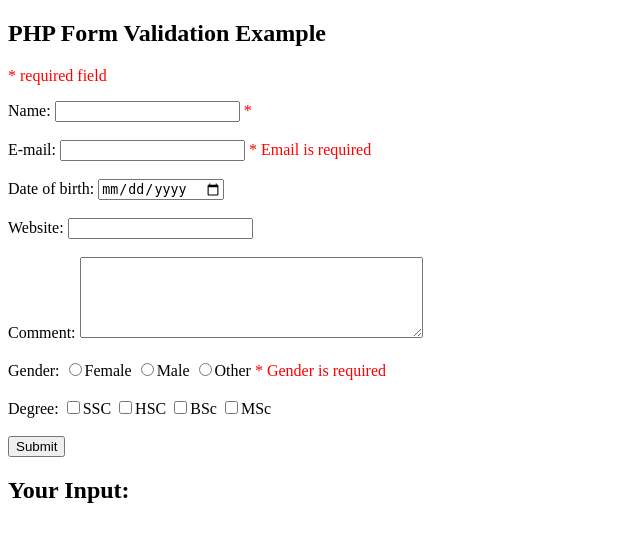
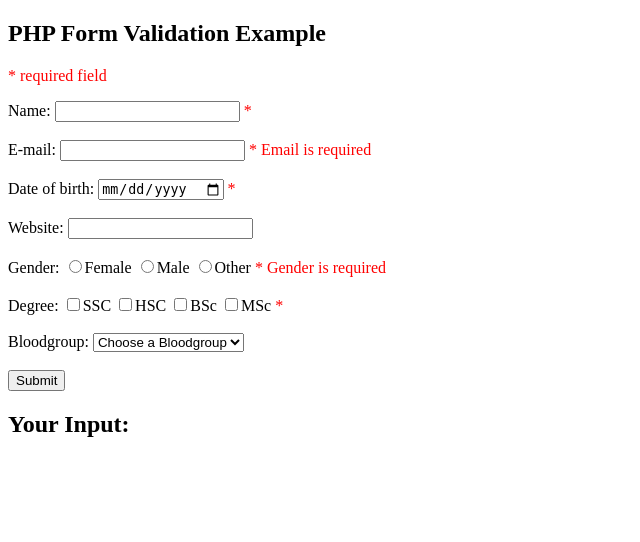
Before and after one commit to LowkeyAsian/Webtech-G, a PHP site: page /labtask_2.php in a window 1280 px wide. Shown: the top 542 px of the page, without its empty margins (0-640 px from the left). Run offline with PHP 8.4, Linux system fonts and the light colour scheme; data that the repository does not hold is empty.

Commit message:
updated labtask 2 .

```diff
--- a/labtask2/labtask_2.php
+++ b/labtask2/labtask_2.php
@@ -9,8 +9,8 @@
 
 <?php
 // define variables and set to empty values
-$nameErr = $emailErr = $genderErr = $websiteErr = "";
-$name = $email = $gender =$DOB= $comment = $website =$Degree= "";
+$nameErr = $emailErr = $genderErr = $dobErr = $degreeErr =  $websiteErr = $bloodgroupErr = "";
+$name = $email = $gender = $dob = $comment = $website =$degree= $bloodgroup = "";
 
 if ($_SERVER["REQUEST_METHOD"] == "POST") {
   if (empty($_POST["name"])) {
@@ -18,12 +18,14 @@ if ($_SERVER["REQUEST_METHOD"] == "POST") {
   } else {
     $name = $_POST["name"];
     // check if name only contains letters and whitespace
-    if (!preg_match("/^[A-Za-z]{2,}(\s[A-Za-z ]{2,})*$/",$name)) {
+    if (!preg_match("/^[A-Za-z 1-9 -]/",$name)) {
       $nameErr = "Atleast two letters, period , dash allowed";
     }
   }
-  if(empty($_POST["DOB"]))
-$DOB = "Date of birth is required";
+  if(empty($_POST["dob"]))
+$dobErr = "Date of birth is required";
+} else {
+  $dob = $_POST["dob"];
 }
 
 if (empty($_POST["email"])) {
@@ -45,16 +47,15 @@ if (!filter_var($email, FILTER_VALIDATE_EMAIL)) {
     }
   }
 
-  if (empty($_POST["comment"])) {
-    $comment = "";
-  } else {
-    $comment = $_POST["comment"];
-  }
-
   if (empty($_POST["gender"])) {
     $genderErr = "Gender is required";
   } else {
     $gender = $_POST["gender"];
+  }
+  if (empty($_POST["bloodgroup"])) {
+    $bloodgroupErr = "Bloodgroup is required";
+  } else {
+    $bloodgroup = $_POST["bloodgroup"];
   }
 
 
@@ -63,32 +64,58 @@ if (!filter_var($email, FILTER_VALIDATE_EMAIL)) {
 <h2>PHP Form Validation Example</h2>
 <p><span class="error">* required field</span></p>
 <form method="post" action="<?php echo htmlspecialchars($_SERVER["PHP_SELF"]);?>">
-  Name: <input type="text" name="name" value="<?php echo $name;?>">
+
+Name: <input type="text" name="name" value="<?php echo $name;?>">
   <span class="error">* <?php echo $nameErr;?></span>
   <br><br>
+
+
   E-mail: <input type="text" name="email" value="<?php echo $email;?>">
   <span class="error">* <?php echo $emailErr;?></span>
   <br><br>
+
+
   Date of birth:
-<input type="date" id="DOB" name="DOB" value="<?php echo $DOB;?>">
+<input type="date" id="dob" name="dob" value="<?php echo $dob;?>">
+<span class="error">*  <?php echo $dobErr;?></span>
 <br> <br>
+
+
   Website: <input type="text" name="website" value="<?php echo $website;?>">
   <span class="error"><?php echo $websiteErr;?></span>
   <br><br>
-  Comment: <textarea name="comment" rows="5" cols="40"><?php echo $comment;?></textarea>
-  <br><br>
+
   Gender:
   <input type="radio" name="gender" <?php if (isset($gender) && $gender=="female") echo "checked";?> value="female">Female
   <input type="radio" name="gender" <?php if (isset($gender) && $gender=="male") echo "checked";?> value="male">Male
   <input type="radio" name="gender" <?php if (isset($gender) && $gender=="other") echo "checked";?> value="other">Other
   <span class="error">* <?php echo $genderErr;?></span>
   <br><br>
+
+
   Degree:
-  <Input type="checkbox" name="Degree"value="<?php echo $Degree;?>">SSC
-  <Input type="checkbox" name="Degree"value="<?php echo $Degree;?>">HSC
-  <Input type="checkbox" name="Degree"value="<?php echo $Degree;?>">BSc
-  <Input type="checkbox" name="Degree"value="<?php echo $Degree;?>">MSc
+  <Input type="checkbox" name="Degree"value="<?php if (isset($degree) && $degree=="SSC") echo $degree;?>">SSC
+  <Input type="checkbox" name="Degree"value="<?php if (isset($degree) && $degree=="HSC") echo $degree;?>">HSC
+  <Input type="checkbox" name="Degree"value="<?php if (isset($degree) && $degree=="BSc") echo $degree;?>">BSc
+  <Input type="checkbox" name="Degree"value="<?php if (isset($degree) && $degree=="MSc") echo $degree;?>">MSc
+  <span class="error">* <?php echo $degreeErr;?></span>
   <br> <br>
+
+  Bloodgroup:
+  <select name="Bloodgroup" id="Bloodgroup">
+	<option value=""> Choose a Bloodgroup </option>
+	<option value="<?php if (isset($Bloodgroup) && $Bloodgroup=="A+") echo $Bloodgroup;?>" >A+</option>
+	<option value="<?php if (isset($Bloodgroup) && $Bloodgroup=="A-") echo $Bloodgroup;?>" >A-</option>
+	<option value="<?php if (isset($Bloodgroup) && $Bloodgroup=="B+") echo $Bloodgroup;?>" >B+</option>
+  <option value="<?php if (isset($Bloodgroup) && $Bloodgroup=="B-") echo $Bloodgroup;?>" >B-</option>
+  <option value="<?php if (isset($Bloodgroup) && $Bloodgroup=="O+") echo $Bloodgroup;?>" >O+</option>
+  <option value="<?php if (isset($Bloodgroup) && $Bloodgroup=="O-") echo $Bloodgroup;?>" >O-</option>
+  <option value="<?php if (isset($Bloodgroup) && $Bloodgroup=="AB+") echo $Bloodgroup;?>" >AB+</option>
+  <option value="<?php if (isset($Bloodgroup) && $Bloodgroup=="AB-") echo $Bloodgroup;?>" >AB-</option>
+  <span class="error">* <?php echo $BloodgroupErr;?></span>
+</select>
+<br> <br>
+
 
   <input type="submit" name="submit" value="Submit">
 </form>
@@ -99,16 +126,15 @@ echo $name;
 echo "<br>";
 echo $email;
 echo "<br>";
-echo $DOB;
+echo $dob;
 echo "<br>";
 echo $website;
 echo "<br>";
-echo $comment;
-echo "<br>";
 echo $gender;
 echo "<br>";
-echo $Degree;
-
+echo $degree;
+echo "<br>";
+echo $bloodgroup;
 ?>
 
 </body>
```
Also changed, not shown: labtask2/Screenshot_240.png.
